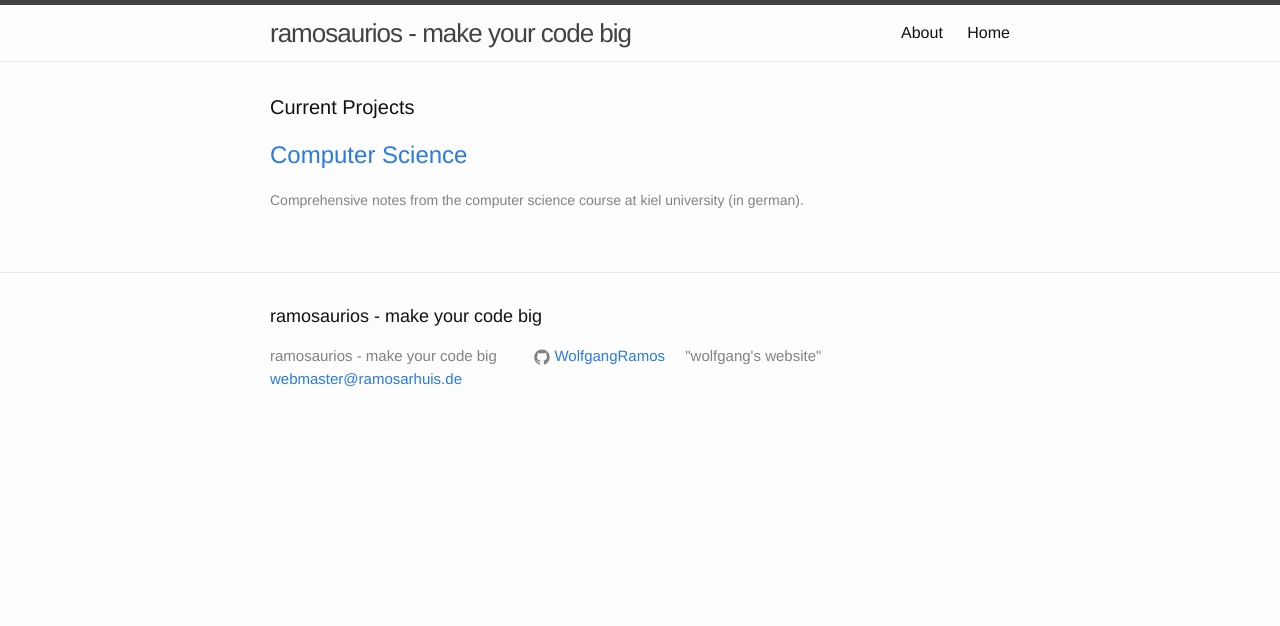
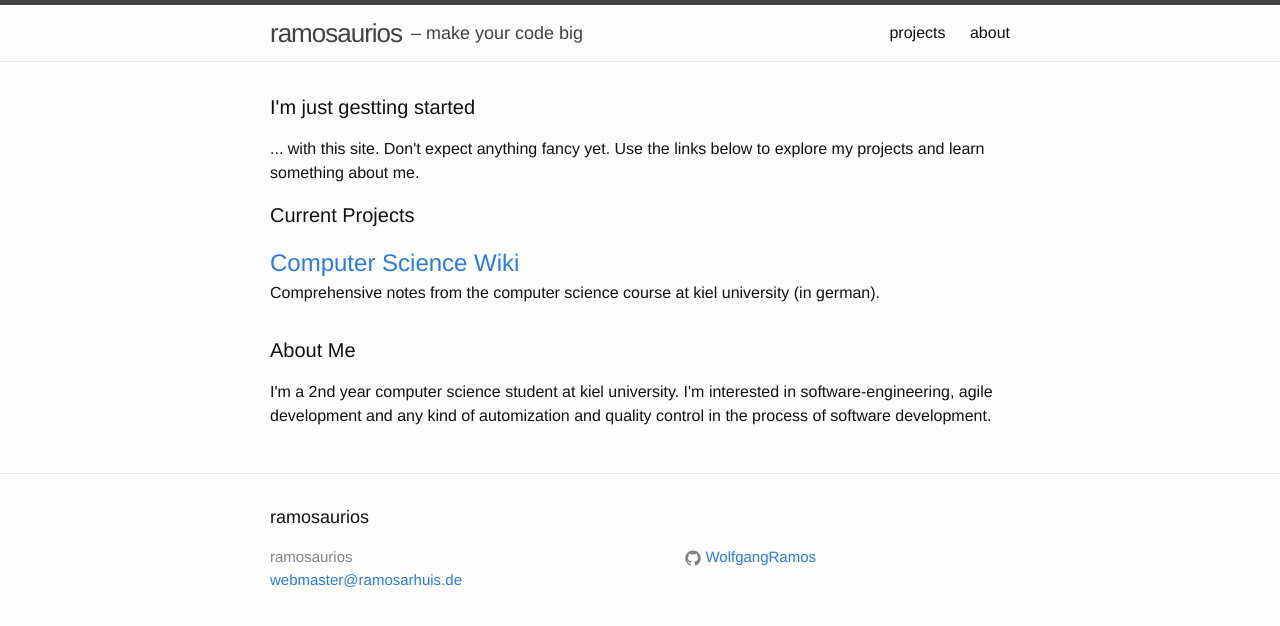
Before and after one commit to WolfgangRamos/WolfgangRamos.github.io, a Jekyll site: the page built from index.html, in a window 1280 px wide. Shown: the top 626 px of the page. Built offline with Jekyll 4.4.1, drawn with Linux system fonts in a browser that asks for light colours.

Commit message:
added aboutme section

```diff
--- a/_config.yml
+++ b/_config.yml
@@ -6,10 +6,11 @@
 # 'jekyll serve'. If you change this file, please restart the server process.
 
 # Site settings
-title: "ramosaurios - make your code big"
+title: "ramosaurios"
+subtitle: "make your code big"
 email: webmaster@ramosarhuis.de
 description: > # this means to ignore newlines until "baseurl:"
-  "wolfgang's website"
+  wolfgang's website
 baseurl: "" # the subpath of your site, e.g. /blog
 url: "http://ramosarhuis.de" # the base hostname & protocol for your site
 # twitter_username: jekyllrb
--- a/_includes/footer.html
+++ b/_includes/footer.html
@@ -12,7 +12,13 @@
         </ul>
       </div>
 
-      <div class="footer-col footer-col-2">
+	  <div class="footer-col footer-col-2">
+		<!--
+		<p>{{ site.description }}</p>
+		-->
+      </div>
+
+      <div class="footer-col footer-col-3">
         <ul class="social-media-list">
           {% if site.github_username %}
           <li>
@@ -28,9 +34,6 @@
         </ul>
       </div>
 
-      <div class="footer-col footer-col-3">
-        <p>{{ site.description }}</p>
-      </div>
     </div>
 
   </div>
--- a/_includes/header.html
+++ b/_includes/header.html
@@ -2,7 +2,7 @@
 
   <div class="wrapper">
 
-    <a class="site-title" href="{{ site.baseurl }}/">{{ site.title }}</a>
+    <a class="site-title" href="{{ site.baseurl }}/">{{ site.title }}</a>&nbsp;&nbsp;<span class="site-subtitle">– {{ site.subtitle }}</span>
 
     <nav class="site-nav">
       <a href="#" class="menu-icon">
@@ -13,6 +13,11 @@
         </svg>
       </a>
 
+	  <div class="trigger">
+          <a class="page-link" href="#currentprj">projects</a>
+          <a class="page-link" href="#about">about</a>
+      </div>
+	  <!--
       <div class="trigger">
         {% for my_page in site.pages %}
           {% if my_page.title %}
@@ -20,6 +25,7 @@
           {% endif %}
         {% endfor %}
       </div>
+	  -->
     </nav>
 
   </div>
--- a/_sass/_base.scss
+++ b/_sass/_base.scss
@@ -35,6 +35,10 @@ p, blockquote, pre,
 ul, ol, dl, figure,
 %vertical-rhythm {
     margin-bottom: $spacing-unit / 2;
+}
+
+.post-list h2 {
+    margin-bottom:  0px;
 }
 
 
--- a/_sass/_layout.scss
+++ b/_sass/_layout.scss
@@ -22,6 +22,14 @@
     &:visited {
         color: $grey-color-dark;
     }
+}
+
+.site-subtitle {
+    font-size: 18px;
+    font-weight: 100;
+    line-height: 56px;
+    margin-bottom: 0;
+	color: $grey-color-dark;
 }
 
 .site-nav {
--- a/index.html
+++ b/index.html
@@ -5,17 +5,24 @@ title: Home
 
 <div class="home">
 
-  <h1 class="page-heading">Current Projects</h1>
+  <h1 class="page-heading" id="currentprj">I'm just gestting started</h1>
+  <p>... with this site. Don't expect anything fancy yet. Use the links below to explore my projects and learn something about me.</p>
+  <h1 class="page-heading" id="currentprj">Current Projects</h1>
 
   <ul class="post-list">
       <li>
 
         <h2>
-          <a class="post-link" href="http://ramosarhuis.de/cs_wiki/">Computer Science</a>
+          <a class="post-link" href="http://ramosarhuis.de/cs_wiki/">Computer Science Wiki</a>
         </h2>
-        <span class="post-meta">Comprehensive notes from the computer science course at kiel university (in german).</span>
+        <span class="prj-description">Comprehensive notes from the computer science course at kiel university (in german).</span>
       </li>
   </ul>
+
+  <h1 class="page-heading" id="about">About Me</h1>
+
+  <p>I'm a 2nd year computer science student at kiel university.
+	I'm interested in software-engineering, agile development and any kind of automization and quality control in the process of software development.</p>
 
   <!--
   <h1 class="page-heading">Posts</h1>
```
Also changed, not shown: about.md (deleted, +0 -15 lines).
